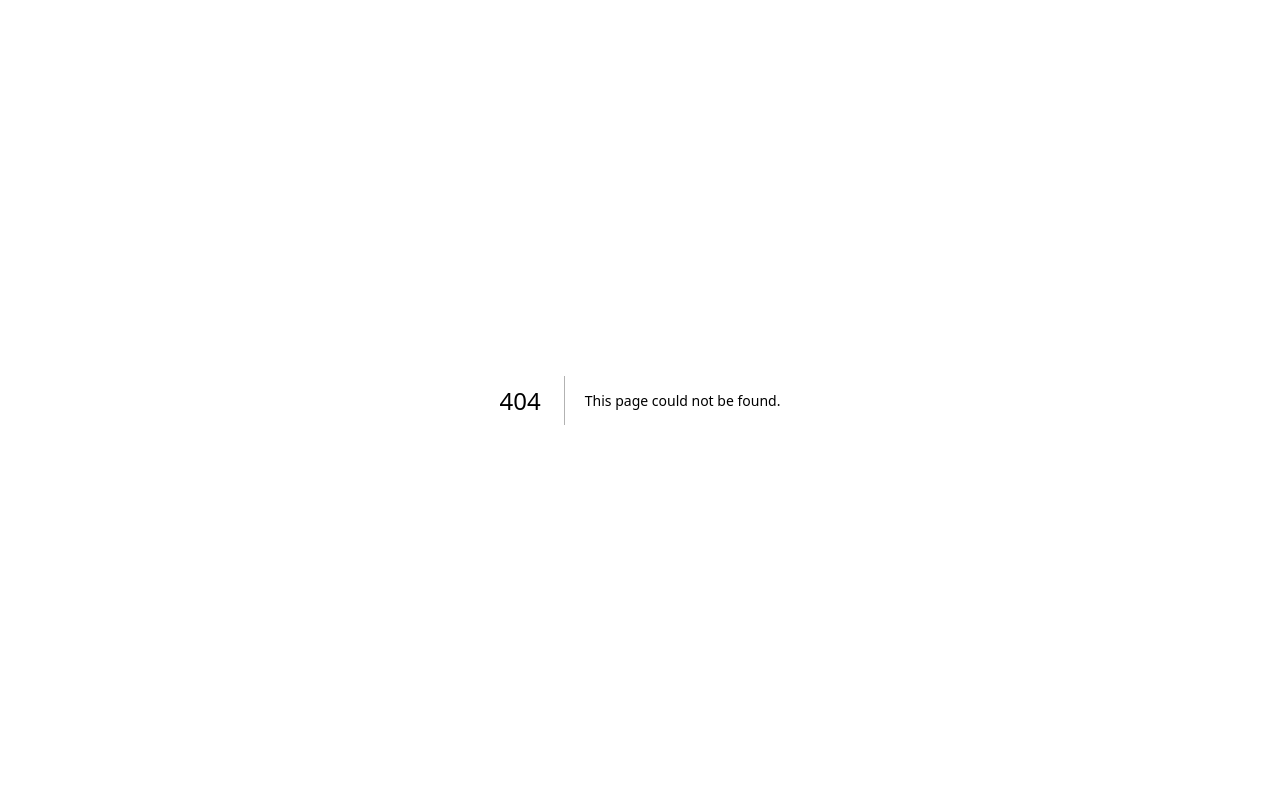
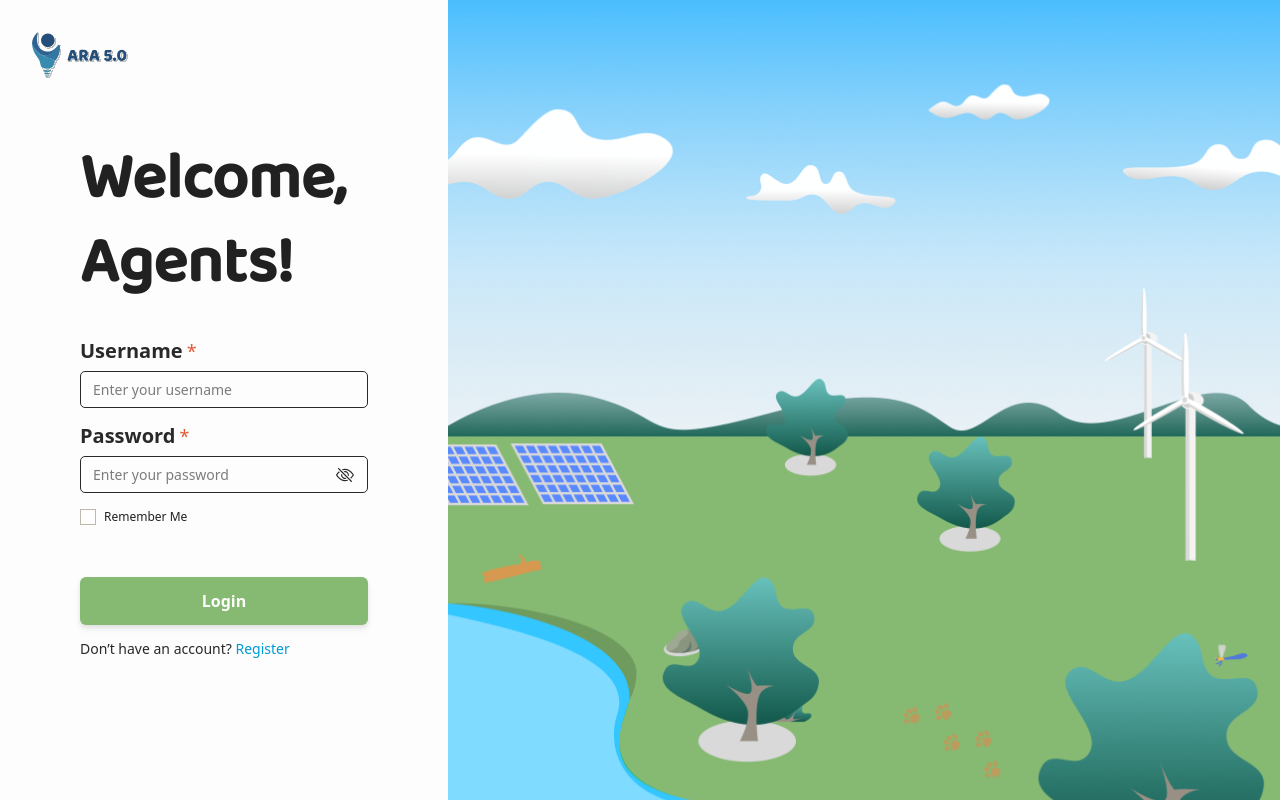
Before and after one commit to ARenewalAgent-ITS/ara5-frontend, a Next.js app: page /login in a window 1280 px wide. Before the commit this address had no page. Built offline with nearby package versions, Linux system fonts and the light colour scheme.

Commit message:
feat: progress slicing login page

```diff
--- a/next.config.js
+++ b/next.config.js
@@ -6,21 +6,21 @@ const nextConfig = {
   reactStrictMode: true,
   swcMinify: true,
 
-  // rewrites login to /auth/login & /register  to /auth/register
-  async redirects() {
-    return [
-      {
-        source: '/login',
-        destination: '/auth/login',
-        permanent: false,
-      },
-      {
-        source: '/register',
-        destination: '/auth/register',
-        permanent: false,
-      },
-    ];
-  },
+  // // rewrites login to /auth/login & /register  to /auth/register
+  // async redirects() {
+  //   return [
+  //     {
+  //       source: '/login',
+  //       destination: '/auth/login',
+  //       permanent: false,
+  //     },
+  //     {
+  //       source: '/register',
+  //       destination: '/auth/register',
+  //       permanent: false,
+  //     },
+  //   ];
+  // },
 };
 
 module.exports = nextConfig;
--- /dev/null
+++ b/src/app/(auth)/layout.tsx
@@ -0,0 +1,34 @@
+import Image from 'next/image';
+import React from 'react';
+
+export default function AuthLayout({
+  children,
+}: {
+  children: React.ReactNode;
+}) {
+  return (
+    <div className='w-full min-h-screen bg-whites-100'>
+      <section className='fixed hidden lg:block w-2/3 xl:w-[65%] right-0 top-0 h-full'>
+        <div className='relative w-full h-full bg-white'>
+          <Image
+            src={'/img/auth/background.png'}
+            alt='login background'
+            width={1768}
+            height={1404}
+            className='absolute top-0 w-full'
+          />
+        </div>
+      </section>
+      <main className='md:px-16 lg:px-14 xl:px-20 2xl:px-24 px-4 py-6 w-full lg:w-1/3 xl:w-[35%] min-h-screen flex flex-col justify-center'>
+        <Image
+          src={'/svg/auth/logo.svg'}
+          alt='logo ARA'
+          width={71}
+          height={33}
+          className='absolute top-5 left-5 lg:top-8 lg:left-8 lg:w-[96px]'
+        />
+        {children}
+      </main>
+    </div>
+  );
+}
--- /dev/null
+++ b/src/app/(auth)/login/page.tsx
@@ -0,0 +1,119 @@
+'use client';
+
+import Link from 'next/link';
+import React from 'react';
+import { FormProvider, useForm } from 'react-hook-form';
+
+import Button from '@/components/buttons/Button';
+import Input from '@/components/form/Input';
+import Typography from '@/components/Typography';
+
+type TLoginRequest = {
+  username: string;
+  password: string;
+  remember: boolean;
+};
+
+export default function Login() {
+  const methods = useForm<TLoginRequest>();
+
+  const onSubmit = (data: TLoginRequest) => {
+    // eslint-disable-next-line no-console
+    console.log(data);
+  };
+
+  return (
+    <div className='flex flex-col justify-center gap-8 px-12 lg:px-0'>
+      <Typography
+        variant='h3'
+        font='baloo'
+        weight='extrabold'
+        className='hidden lg:block w-full lg:text-left'
+      >
+        Welcome, Agents!
+      </Typography>
+      <div className='flex lg:hidden flex-col sm:mx-auto'>
+        <Typography
+          variant='h4'
+          font='baloo'
+          weight='extrabold'
+          className='text-[48px] leading-[64px] block lg:hidden w-full lg:text-left'
+        >
+          Welcome,
+        </Typography>
+        <Typography
+          variant='h4'
+          font='baloo'
+          weight='extrabold'
+          className='text-[48px] leading-[64px] block lg:hidden w-full lg:text-left'
+        >
+          Agents!
+        </Typography>
+      </div>
+      <FormProvider {...methods}>
+        <form onSubmit={methods.handleSubmit(onSubmit)} className='space-y-12'>
+          <div className='space-y-3'>
+            <div className='space-y-4'>
+              <Input
+                id='username'
+                label='Username'
+                placeholder='Enter your username'
+                validation={{
+                  required: 'Username cannot be empty',
+                }}
+              />
+              <Input
+                id='password'
+                label='Password'
+                placeholder='Enter your password'
+                type='password'
+                validation={{
+                  required: 'Password cannot be empty',
+                }}
+              />
+            </div>
+            <div className='space-x-2 flex items-center'>
+              <input type='checkbox' className='appearance-none' />
+              <Typography
+                weight='medium'
+                variant='c12'
+                font='poppins'
+                className='text-[12px] leading-[24px]'
+              >
+                Remember Me
+              </Typography>
+            </div>
+          </div>
+          <div className='space-y-3 flex flex-col w-full items-center lg:items-start'>
+            <Button
+              type='submit'
+              size='lg'
+              variant='success'
+              className='w-full drop-shadow-md py-[6px] md:py-3'
+            >
+              <Typography
+                font='poppins'
+                variant='bt'
+                className='text-[11.86px] leading-[20.32px] text-whites-100'
+                weight='bold'
+              >
+                Login
+              </Typography>
+            </Button>
+            <Typography
+              font='poppins'
+              variant='c14'
+              className='text-[11.86px] leading-[20.32px] text-whites-1100'
+              weight='medium'
+            >
+              Don’t have an account?{' '}
+              <Link href={'/register'} className='text-primary-700'>
+                Register
+              </Link>
+            </Typography>
+          </div>
+        </form>
+      </FormProvider>
+    </div>
+  );
+}
```
Also changed, not shown: public/img/auth/background.png (added), public/svg/auth/logo.svg (added).
